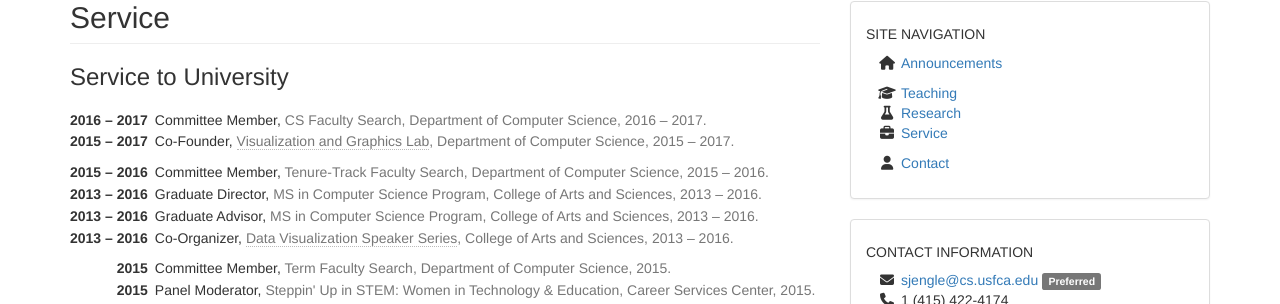
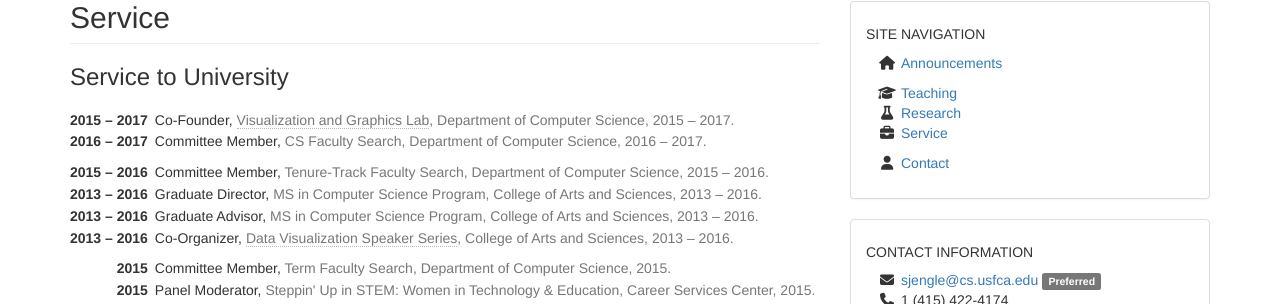
Before and after one commit to sjengle/sjengle.github.io, a Jekyll site: the page built from service.html, in a window 1280 px wide. Shown: the part 127-431 px from the top of the page. Built offline with Jekyll 4.4.1, drawn with Linux system fonts in a browser that asks for light colours; nearby versions of some CDN libraries; part of the change alters nothing that is shown.

```diff
--- a/_data/service.yaml
+++ b/_data/service.yaml
@@ -132,7 +132,7 @@ university:
     loc: 'Department of Computer Science'
     beg: 2015
     end: 'Now'
-    key: '2016E'
+    key: '2016G'
     url: 'http://vgl.cs.usfca.edu/'
 
   - ref: 'Committee Member'
```
